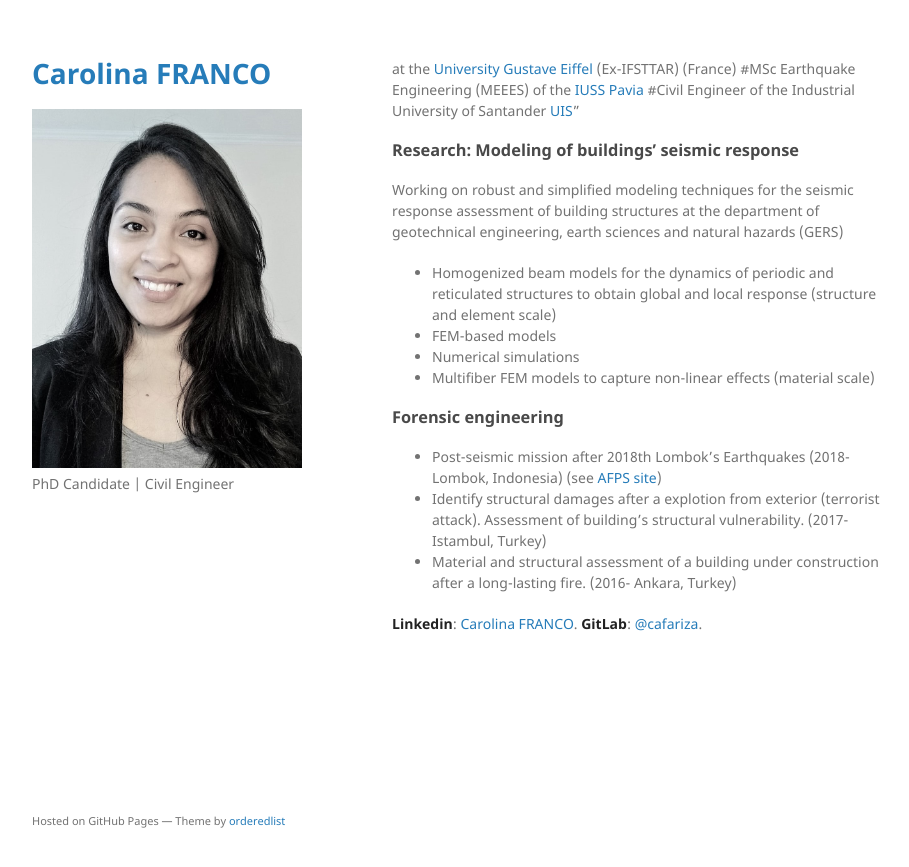
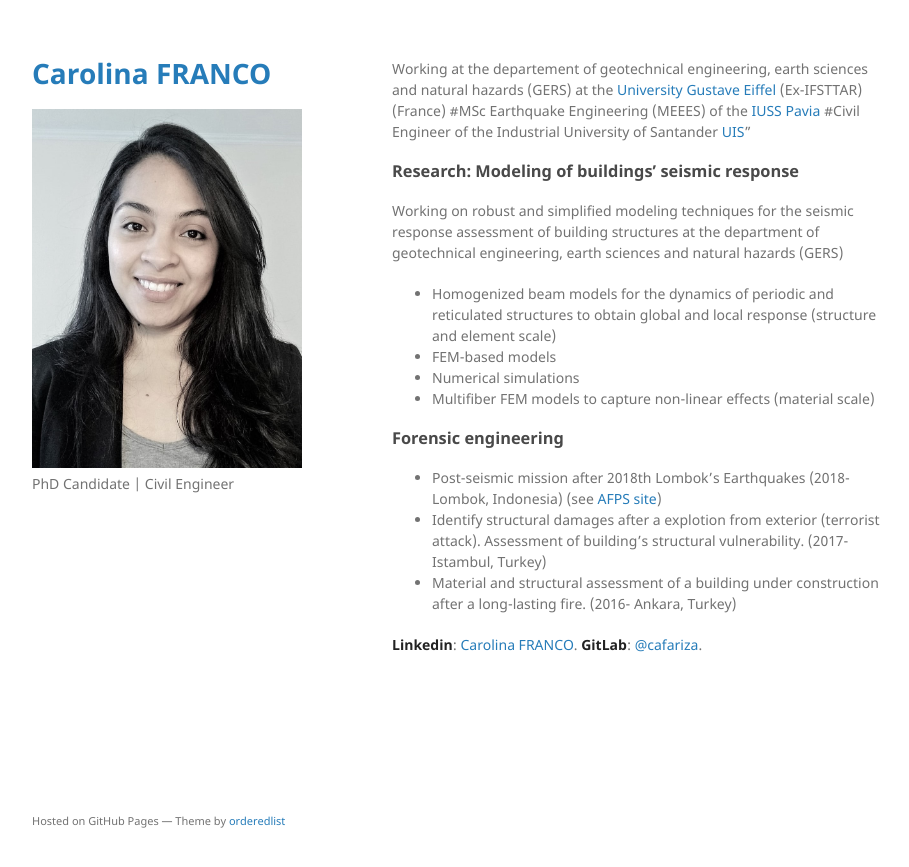
Before and after one commit to cafariza/cafariza.github.io, a Jekyll site: the page built from index.md, in a window 1280 px wide. Shown: the top 867 px of the page, without its empty margins (178-1087 px from the left). Built offline with Jekyll 4.4.1, drawn with Linux system fonts in a browser that asks for light colours; our own code applies the rules of GitHub Pages for plain Markdown files.

Commit message:
Update index.md

```diff
--- a/index.md
+++ b/index.md
@@ -1,4 +1,4 @@
-at the [University Gustave Eiffel](https://www.univ-gustave-eiffel.fr/) (Ex-IFSTTAR) (France)
+Working at the departement of geotechnical engineering, earth sciences and natural hazards (GERS) at the [University Gustave Eiffel](https://www.univ-gustave-eiffel.fr/) (Ex-IFSTTAR) (France)
 #MSc Earthquake Engineering (MEEES) of the [IUSS Pavia](http://www.iusspavia.it/home)
 #Civil Engineer of the Industrial University of Santander [UIS](https://www.uis.edu.co/webUIS/es/index.jsp)"
 
```
